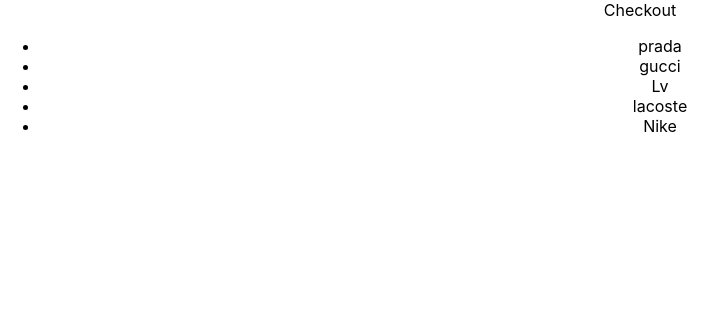
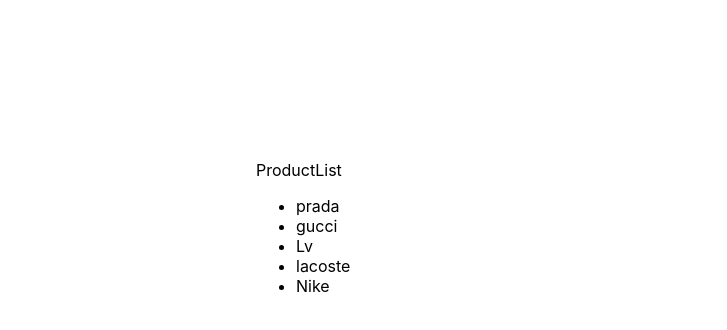
Before and after one commit to monmon8/golden-shoe-demo, a React (Create React App) app: page / in a window 1280 px wide. Shown: the top 330 px of the page, without its empty margins (0-727 px from the left). Built offline with nearby package versions, Linux system fonts and the light colour scheme.

Commit message:
created product list

```diff
--- a/src/App.css
+++ b/src/App.css
@@ -1,38 +1,12 @@
 .App {
-  text-align: center;
+  width: 100vw;
+  height: 100vh;
+  display: flex;
+  justify-content: center;
+  align-items: center;
 }
 
-.App-logo {
-  height: 40vmin;
-  pointer-events: none;
+.ProductList {
+  width: 60%;
+  height: 60%;
 }
-
-@media (prefers-reduced-motion: no-preference) {
-  .App-logo {
-    animation: App-logo-spin infinite 20s linear;
-  }
-}
-
-.App-header {
-  background-color: #282c34;
-  min-height: 100vh;
-  display: flex;
-  flex-direction: column;
-  align-items: center;
-  justify-content: center;
-  font-size: calc(10px + 2vmin);
-  color: white;
-}
-
-.App-link {
-  color: #61dafb;
-}
-
-@keyframes App-logo-spin {
-  from {
-    transform: rotate(0deg);
-  }
-  to {
-    transform: rotate(360deg);
-  }
-}
--- a/src/App.js
+++ b/src/App.js
@@ -1,13 +1,11 @@
-import React from 'react';
-import logo from './logo.svg';
-import './App.css';
-import Checkout from './components/checkout'
+import React from "react";
+import "./App.css";
+import ProductList from "./components/product-list";
 
 function App() {
   return (
     <div className="App">
-
-      <Checkout/ >
+      <ProductList />
     </div>
   );
 }
--- a/src/components/checkout.js
+++ b/src/components/product-list.js
@@ -1,10 +1,10 @@
 import React from "react";
 
-const Checkout = () => {
+const ProductList = () => {
   const shoeList = ["prada", "gucci", "Lv", "lacoste", "Nike"];
   return (
-    <div>
-      Checkout
+    <div className="ProductList">
+      ProductList
       <ul>
         {shoeList.map(shoe => (
           <li>{shoe}</li>
@@ -14,4 +14,4 @@ const Checkout = () => {
   );
 };
 
-export default Checkout;
+export default ProductList;
--- /dev/null
+++ b/src/components/product.js
@@ -0,0 +1 @@
+import React from "react";
```
